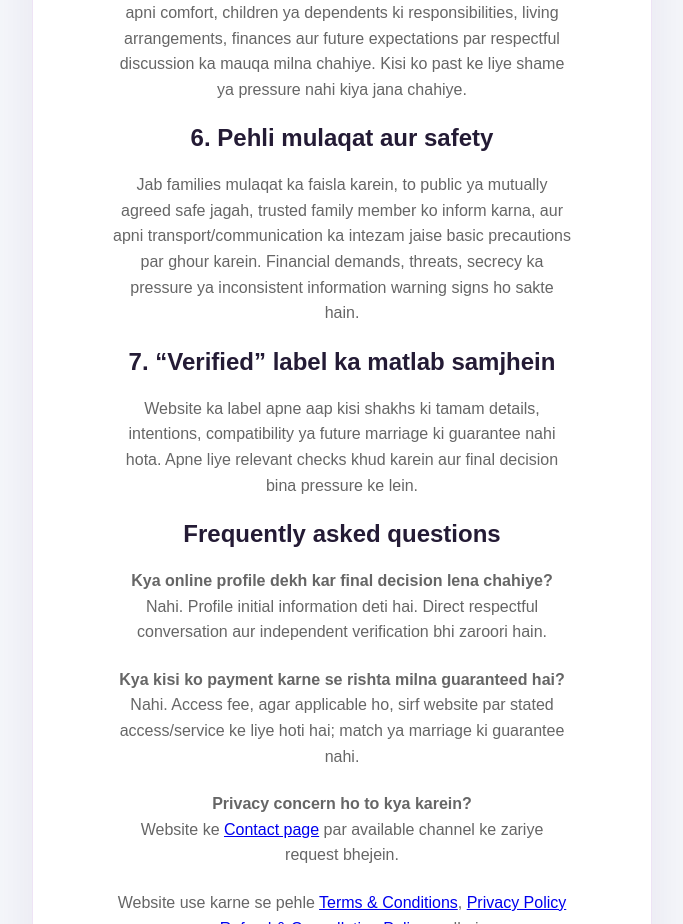
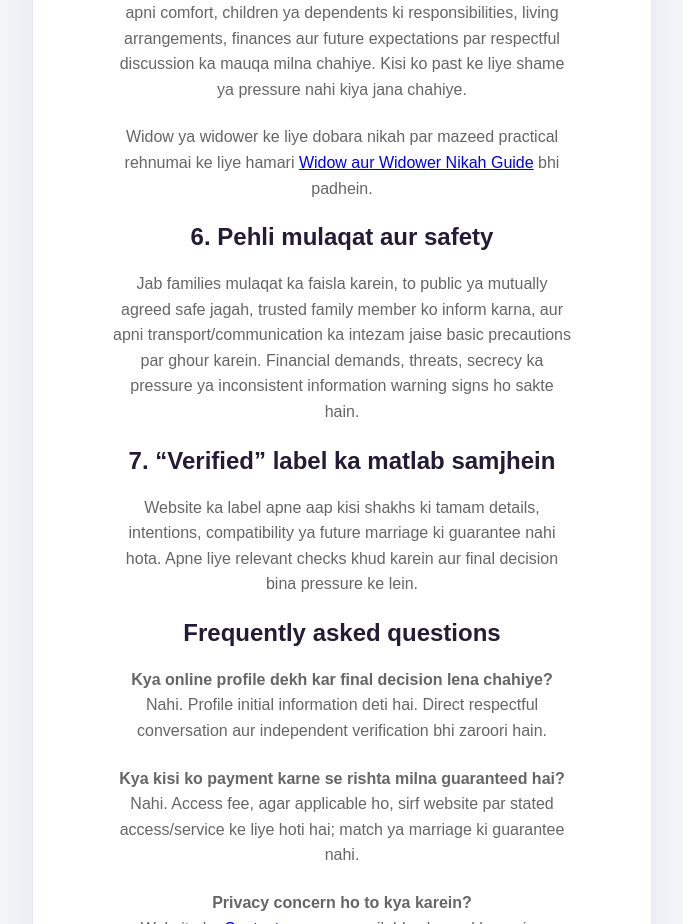
Before and after one commit to islam20111975-ops/zarashadiservice, a Next.js app: page /nikah-guide in a window 1280 px wide. Shown: the part 1260-2184 px from the top of the page, without its empty margins (298-981 px from the left). Built offline with nearby package versions, Linux system fonts and the light colour scheme; no server answers.

Commit message:
Link remarriage guide from nikah guide

```diff
--- a/app/nikah-guide/page.js
+++ b/app/nikah-guide/page.js
@@ -14,6 +14,7 @@ export default function NikahGuide(){
     <h2>3. Personal information ki hifazat karein</h2><p>Apna OTP, password, bank PIN, full payment credentials ya identity documents social media posts mein share na karein. Kisi doosre user ki photo, biodata ya phone number ko unki permission ke baghair forward ya publish na karein. Agar kisi ko information share karne se mana kiya gaya hai, us boundary ka ehtiram karein.</p>
     <h2>4. Payment se pehle kya check karein?</h2><p>Paid access lene se pehle total amount, service ka exact purpose, approval ka tareeqa aur refund/cancellation terms padhein. Payment receipt aur UTR reference save karein. Kisi ke pressure par jaldi payment na karein; agar payment details unclear hon to pehle official contact channel par poochhein.</p>
     <h2>5. Widow aur widower ke liye dobara nikah</h2><p>Dobara nikah ek personal aur family decision hai. Dono taraf ko apni comfort, children ya dependents ki responsibilities, living arrangements, finances aur future expectations par respectful discussion ka mauqa milna chahiye. Kisi ko past ke liye shame ya pressure nahi kiya jana chahiye.</p>
+    <p>Widow ya widower ke liye dobara nikah par mazeed practical rehnumai ke liye hamari <Link href="/widow-widower-nikah-guide">Widow aur Widower Nikah Guide</Link> bhi padhein.</p>
     <h2>6. Pehli mulaqat aur safety</h2><p>Jab families mulaqat ka faisla karein, to public ya mutually agreed safe jagah, trusted family member ko inform karna, aur apni transport/communication ka intezam jaise basic precautions par ghour karein. Financial demands, threats, secrecy ka pressure ya inconsistent information warning signs ho sakte hain.</p>
     <h2>7. “Verified” label ka matlab samjhein</h2><p>Website ka label apne aap kisi shakhs ki tamam details, intentions, compatibility ya future marriage ki guarantee nahi hota. Apne liye relevant checks khud karein aur final decision bina pressure ke lein.</p>
     <h2>Frequently asked questions</h2><p><strong>Kya online profile dekh kar final decision lena chahiye?</strong><br/>Nahi. Profile initial information deti hai. Direct respectful conversation aur independent verification bhi zaroori hain.</p><p><strong>Kya kisi ko payment karne se rishta milna guaranteed hai?</strong><br/>Nahi. Access fee, agar applicable ho, sirf website par stated access/service ke liye hoti hai; match ya marriage ki guarantee nahi.</p><p><strong>Privacy concern ho to kya karein?</strong><br/>Website ke <Link href="/contact">Contact page</Link> par available channel ke zariye request bhejein.</p>
```
